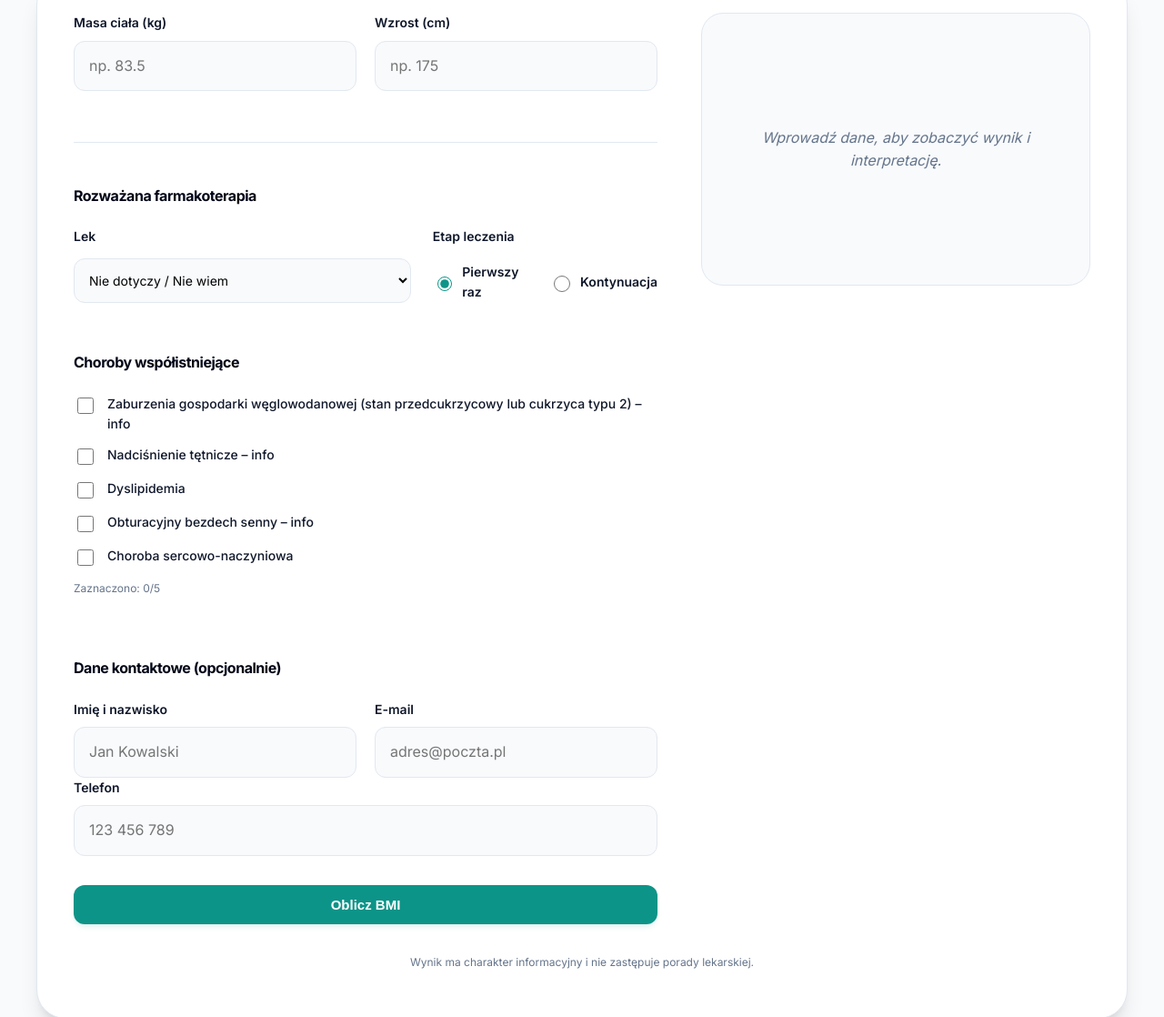
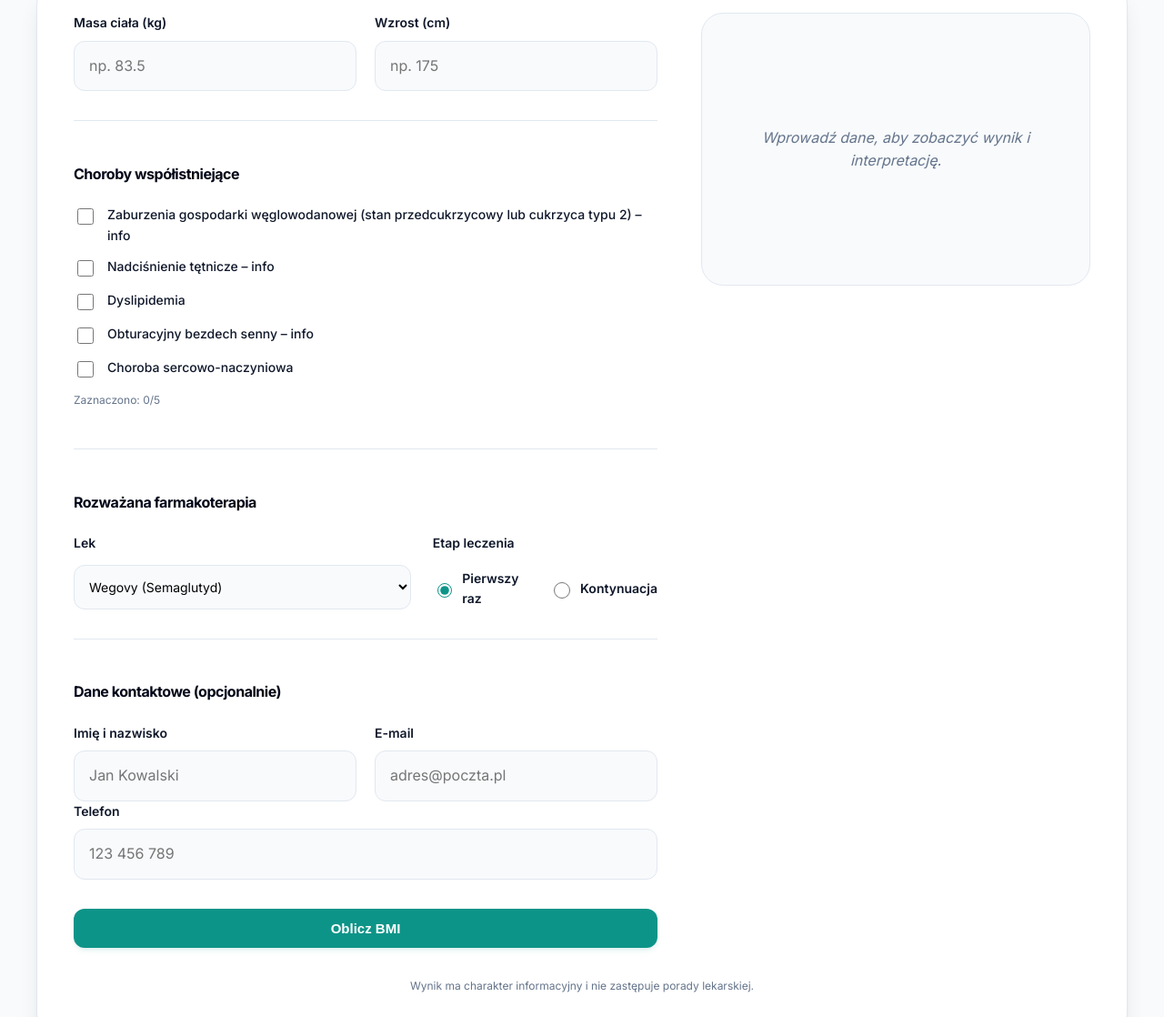
Before and after one commit to NowocienD/paulanowocien-pages, a plain HTML site: page index.html in a window 1280 px wide. Shown: the part 2960-4078 px from the top of the page at 91% size. Drawn offline with Linux system fonts and the light colour scheme.

Commit message:
re poszerzenie

```diff
--- a/css/modules/components.css
+++ b/css/modules/components.css
@@ -142,13 +142,20 @@ input:focus, textarea:focus{
   background: white;
   border: 1px solid var(--line);
   border-radius: 32px;
-  padding: 40px;
+  padding: clamp(24px, 5vw, 40px);
   box-shadow: var(--shadow-lg);
   margin-top: 40px;
+  width: 100%;
+}
+
+.bmi-comorbidities {
+  margin-top: 0;
+  padding-top: 24px;
+  border-top: 1px solid var(--line);
 }
 
 .bmi-medication-selection {
-  margin-top: 24px;
+  margin-top: 0;
   padding-top: 24px;
   border-top: 1px solid var(--line);
 }
@@ -258,6 +265,12 @@ input:focus, textarea:focus{
   margin-top: 12px;
 }
 
+.bmi-user-info {
+  margin-top: 0;
+  padding-top: 24px;
+  border-top: 1px solid var(--line);
+}
+
 .bmi-user-info-row {
   display: grid;
   grid-template-columns: 1fr 1fr;
--- a/index.html
+++ b/index.html
@@ -207,35 +207,6 @@
                 </div>
               </div>
 
-              <div class="bmi-medication-selection">
-                <h4>Rozważana farmakoterapia</h4>
-                <div class="bmi-med-grid">
-                  <div class="bmi-field">
-                    <label for="bmi-med-type">Lek</label>
-                    <select id="bmi-med-type" class="bmi-select">
-                      <option value="none">Nie dotyczy / Nie wiem</option>
-                      <option value="mounjaro">Mounjaro (Tirzepatyd)</option>
-                      <option value="wegovy">Wegovy (Semaglutyd)</option>
-                      <option value="saxenda">Saxenda (Liraglutyd)</option>
-                      <option value="other">Inny</option>
-                    </select>
-                  </div>
-                  <div class="bmi-field">
-                    <label>Etap leczenia</label>
-                    <div class="bmi-radio-group">
-                      <label class="bmi-radio-item">
-                        <input type="radio" name="med-status" value="new" checked>
-                        <span>Pierwszy raz</span>
-                      </label>
-                      <label class="bmi-radio-item">
-                        <input type="radio" name="med-status" value="continue">
-                        <span>Kontynuacja</span>
-                      </label>
-                    </div>
-                  </div>
-                </div>
-              </div>
-
               <div class="bmi-comorbidities">
                 <h4>Choroby współistniejące</h4>
                 <div class="bmi-checkboxes">
@@ -261,6 +232,34 @@
                   </label>
                 </div>
                 <p class="bmi-counter" id="bmi-comorbidities-counter">Zaznaczono: 0/5</p>
+              </div>
+
+              <div class="bmi-medication-selection">
+                <h4>Rozważana farmakoterapia</h4>
+                <div class="bmi-med-grid">
+                  <div class="bmi-field">
+                    <label for="bmi-med-type">Lek</label>
+                    <select id="bmi-med-type" class="bmi-select">
+                      <option value="wegovy">Wegovy (Semaglutyd)</option>
+                      <option value="mounjaro">Mounjaro (Tirzepatyd)</option>
+                      <option value="saxenda">Saxenda (Liraglutyd)</option>
+                      <option value="doctor-choice">Niech zdecyduje lekarz</option>
+                    </select>
+                  </div>
+                  <div class="bmi-field">
+                    <label>Etap leczenia</label>
+                    <div class="bmi-radio-group">
+                      <label class="bmi-radio-item">
+                        <input type="radio" name="med-status" value="new" checked>
+                        <span>Pierwszy raz</span>
+                      </label>
+                      <label class="bmi-radio-item">
+                        <input type="radio" name="med-status" value="continue">
+                        <span>Kontynuacja</span>
+                      </label>
+                    </div>
+                  </div>
+                </div>
               </div>
 
               <div class="bmi-user-info">
```
